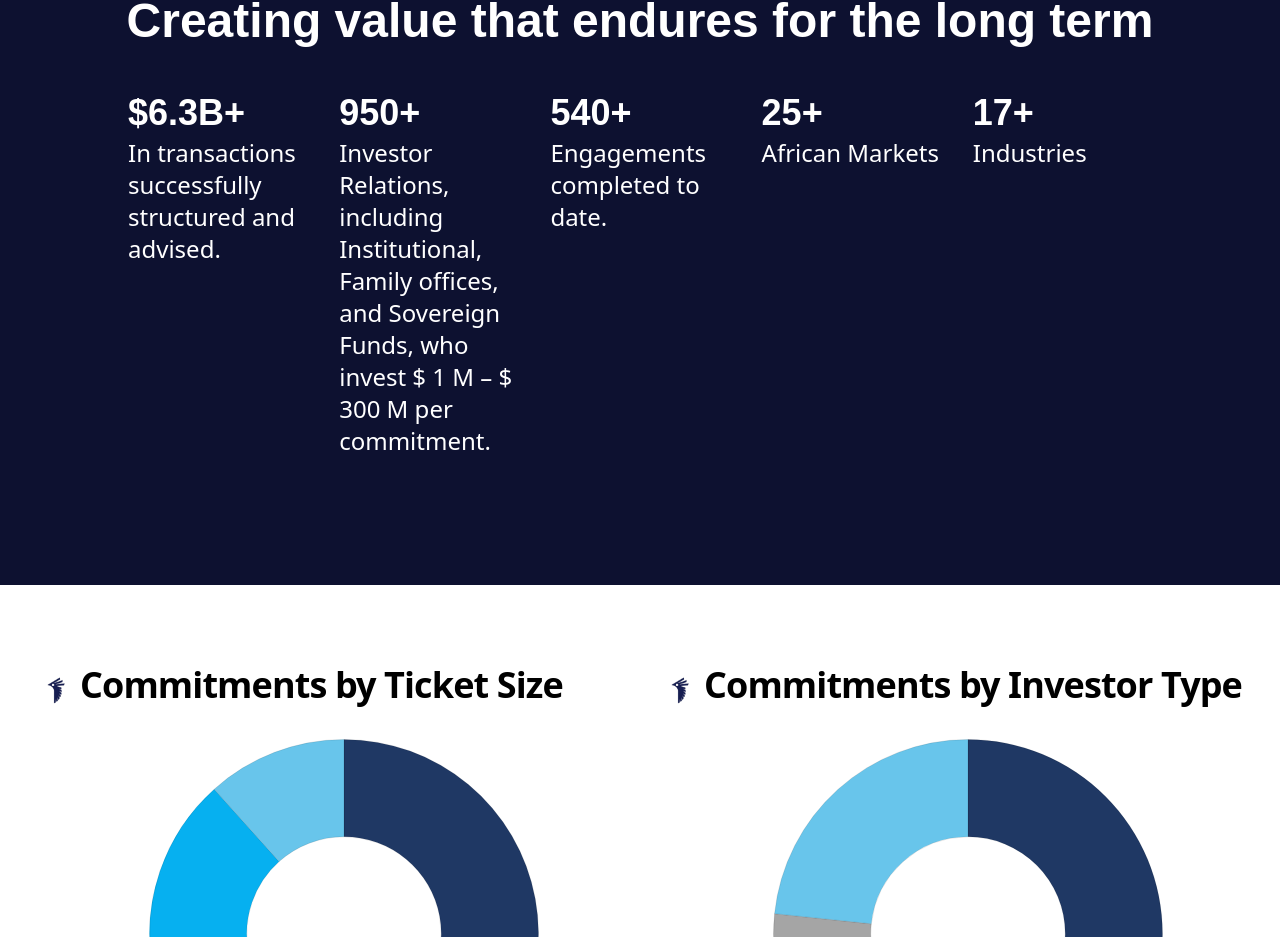
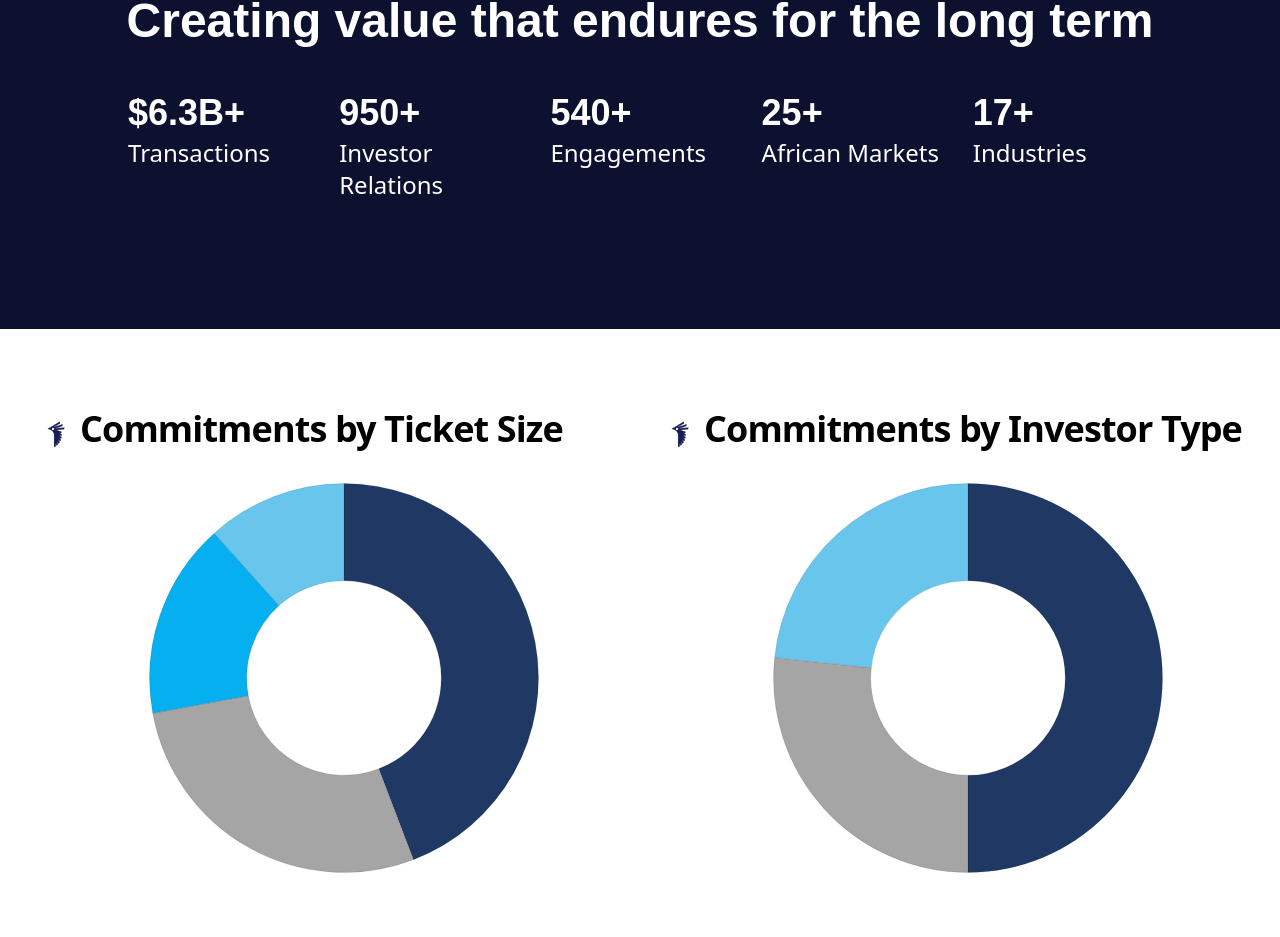
Before and after one commit to Edmund044/zeri-capital, a Next.js app: page /capabilities in a window 1280 px wide. Shown: the part 3375-4312 px from the top of the page. Built offline with nearby package versions, Linux system fonts and the light colour scheme.

Commit message:
added right images

```diff
--- a/src/pages/capabilities.js
+++ b/src/pages/capabilities.js
@@ -204,15 +204,15 @@ export default function Capabilities() {
       contents={[
         {
           title: "$6.3B+",
-          subheading: "In transactions successfully structured and advised."
+          subheading: "Transactions"
           },
           {
             title: "950+",
-            subheading: "Investor Relations, including Institutional, Family offices, and Sovereign Funds, who invest $ 1 M – $ 300 M per commitment."
+            subheading: "Investor Relations"
           },
           {
             title: "540+",
-            subheading: "Engagements completed to date."
+            subheading: "Engagements"
           },
           {
             title: "25+",
```
